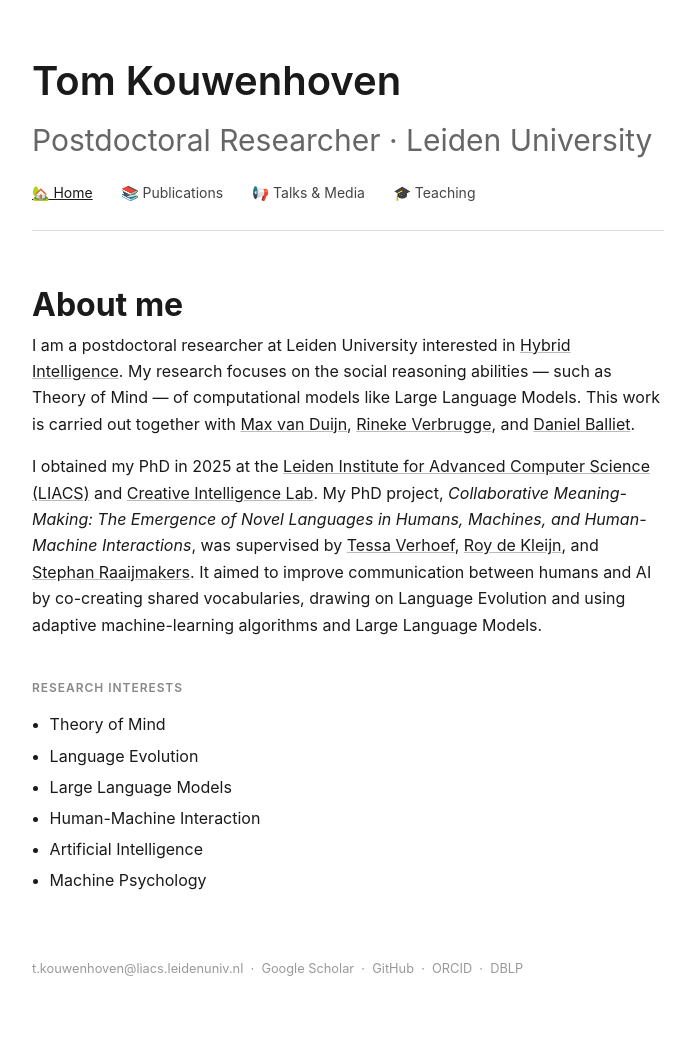
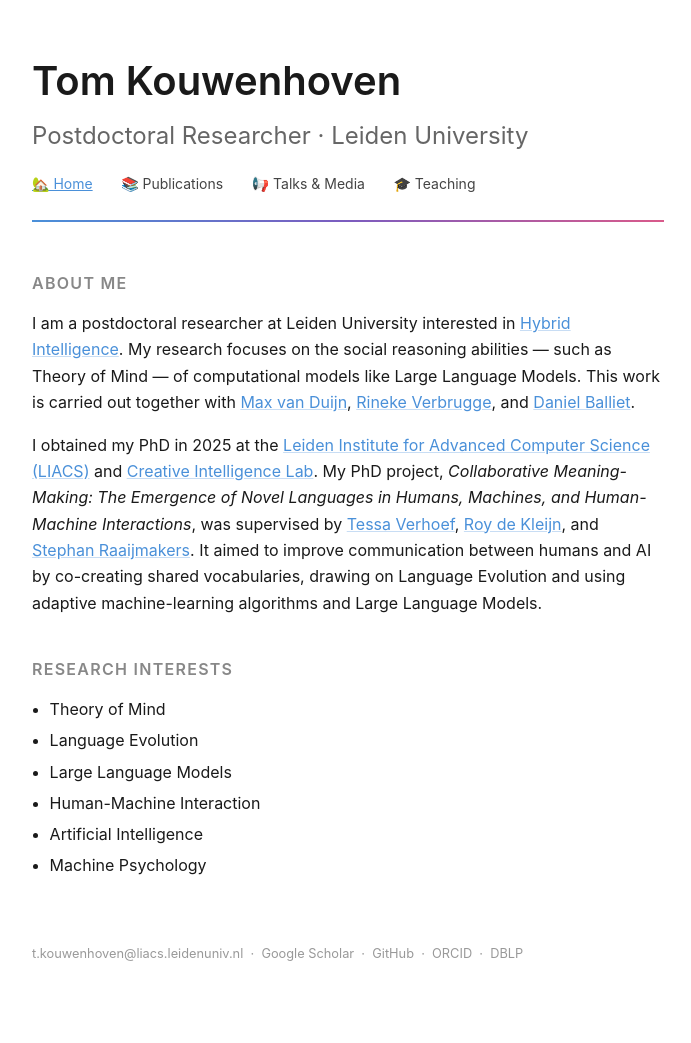
Before and after one commit to tomkouwenhoven/tomkouwenhoven.github.io, a Jekyll site: the page built from index.md, in a window 1280 px wide. Shown: the whole page, without its empty margins (292-983 px from the left). Built offline with Jekyll 4.4.1, drawn with Linux system fonts in a browser that asks for light colours.

Commit message:
Update styling

```diff
--- a/assets/style.css
+++ b/assets/style.css
@@ -19,7 +19,8 @@ body {
 header {
   margin-bottom: 3rem;
   padding-bottom: 1.5rem;
-  border-bottom: 1px solid #ddd;
+  border-bottom: 2px solid transparent;
+  border-image: linear-gradient(to right, #4a90d9, #7c5cbf, #d95a8a) 1;
 }
 
 .site-title {
@@ -28,12 +29,13 @@ header {
 }
 
 .site-title a {
+  font-size: 2.50rem;
   color: inherit;
   text-decoration: none;
 }
 
 .site-desc {
-  font-size: 1.875rem;
+  font-size: 1.5rem;
   color: #666;
   margin-top: 0.15rem;
 }
@@ -47,11 +49,12 @@ nav a {
   color: #444;
   text-decoration: none;
   margin-right: 1.5rem;
+  transition: color 0.2s ease;
 }
 
 nav a:hover,
 nav a.active {
-  color: #1a1a1a;
+  color: #4a90d9;
   text-decoration: underline;
 }
 
@@ -61,17 +64,19 @@ main p {
 }
 
 main a {
-  color: #1a1a1a;
+  color: #4a90d9;
   text-decoration: underline;
-  text-decoration-color: #bbb;
+  text-decoration-color: rgba(74, 144, 217, 0.3);
+  transition: text-decoration-color 0.2s ease, color 0.2s ease;
 }
 
 main a:hover {
-  text-decoration-color: #1a1a1a;
+  color: #3a70b0;
+  text-decoration-color: #3a70b0;
 }
 
 h2 {
-  font-size: 0.75rem;
+  font-size: 1rem;
   font-weight: 600;
   text-transform: uppercase;
   letter-spacing: 0.08em;
@@ -122,10 +127,11 @@ footer {
 footer a {
   color: #999;
   text-decoration: none;
+  transition: color 0.2s ease;
 }
 
 footer a:hover {
-  color: #555;
+  color: #4a90d9;
 }
 
 /* Bibliography (jekyll-scholar) */
@@ -139,6 +145,16 @@ ol.bibliography li {
   margin-bottom: 1.1rem;
   font-size: 0.9rem;
   line-height: 1.5;
+  background: #f8f9fa;
+  border-radius: 6px;
+  padding: 0.85rem 1rem;
+  border: 1px solid #eee;
+  transition: border-color 0.2s ease, box-shadow 0.2s ease;
+}
+
+ol.bibliography li:hover {
+  border-color: #ddd;
+  box-shadow: 0 1px 4px rgba(0, 0, 0, 0.05);
 }
 
 .pub-link {
--- a/index.md
+++ b/index.md
@@ -4,7 +4,7 @@ title: "Bio"
 permalink: /
 ---
 
-# About me
+## About me
 
 I am a postdoctoral researcher at Leiden University interested in [Hybrid Intelligence](https://www.hybrid-intelligence-centre.nl/). My research focuses on the social reasoning abilities — such as Theory of Mind — of computational models like Large Language Models. This work is carried out together with [Max van Duijn](https://www.mjvd.nl/), [Rineke Verbrugge](https://rinekeverbrugge.nl/), and [Daniel Balliet](https://amsterdamcooperationlab.com/danielballiet/).
 
```
Also changed, not shown: publications.md (+2 -0 lines).
